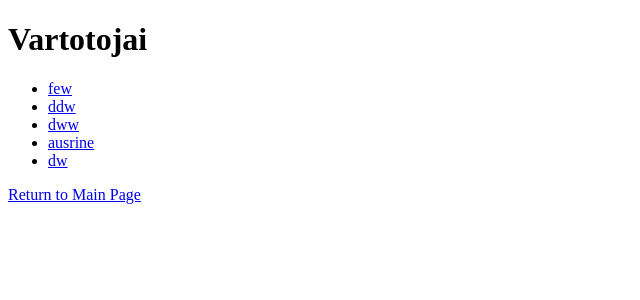
After one commit to ausrineva/UzrasineAusrine, a Flask app: page /vartotojai in a window 1280 px wide. The commit adds this page. Shown: the top 300 px of the page, without its empty margins (0-640 px from the left). Run offline with Flask 3, Linux system fonts and the light colour scheme; data comes from the database, SQL or seed files in the repository; both versions use the stored data as it was after the commit.

Commit message:
IUZR_6
Padariau nauja route /vartotojai, vartotojams su nauju tempalte, kad butu atvaizduoti butent vartotoju atskiri duomenys.

```diff
--- a/main.py
+++ b/main.py
@@ -75,5 +75,13 @@ def user_notes(username):
     return render_template('user_notes.html', username=username, notes=user_notes)
 
 
+@app.route('/vartotojai')
+def vartotojai():
+    conn = get_db_connection()
+    users = conn.execute('SELECT DISTINCT name FROM notes').fetchall()
+    conn.close()
+    return render_template('vartotojai.html', users=users)
+
+
 if __name__ == '__main__':
     app.run(debug=True)  # Paleidžia programą su įjungtu klaidų ieškojimo režimu
--- a/templates/uzrasine.html
+++ b/templates/uzrasine.html
@@ -40,6 +40,10 @@
         <form action="/archyvas" method="get">
           <button type="submit">Archyvas</button>
         </form>
+        <form action="/vartotojai" method="get">
+          <button type="submit">Vartotojai</button>
+        </form>
+
         <ul>
           {% for entry in uzrasai %}
           <li><strong>{{ entry.name }}</strong>: {{ entry.note }}</li>
--- /dev/null
+++ b/templates/vartotojai.html
@@ -0,0 +1,19 @@
+<!DOCTYPE html>
+<html>
+  <head>
+    <title>Vartotojai</title>
+  </head>
+  <body>
+    <h1>Vartotojai</h1>
+    <ul>
+      {% for user in users %}
+      <li>
+        <a href="{{ url_for('user_notes', username=user.name) }}"
+          >{{ user.name }}</a
+        >
+      </li>
+      {% endfor %}
+    </ul>
+    <a href="/">Return to Main Page</a>
+  </body>
+</html>
```
Also changed, not shown: notes.db.
